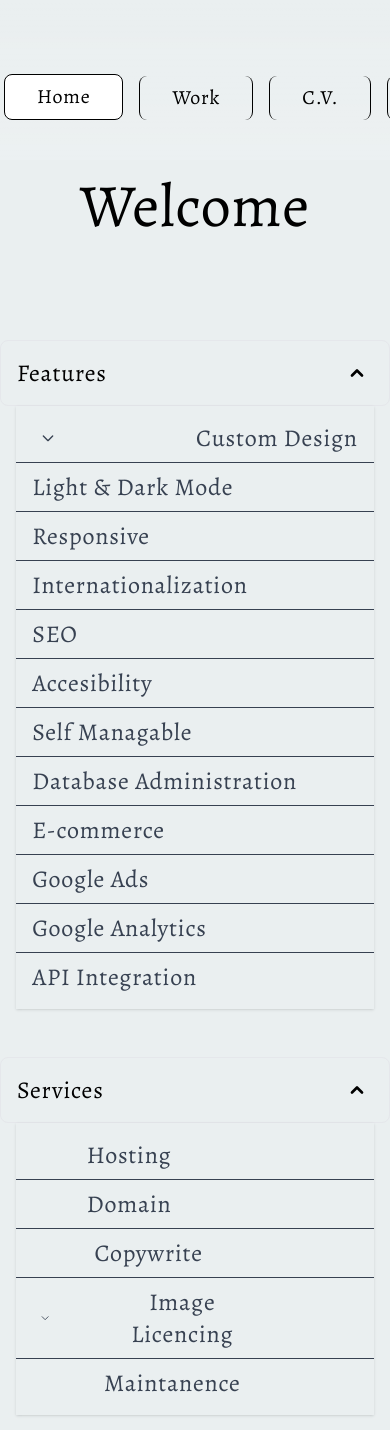
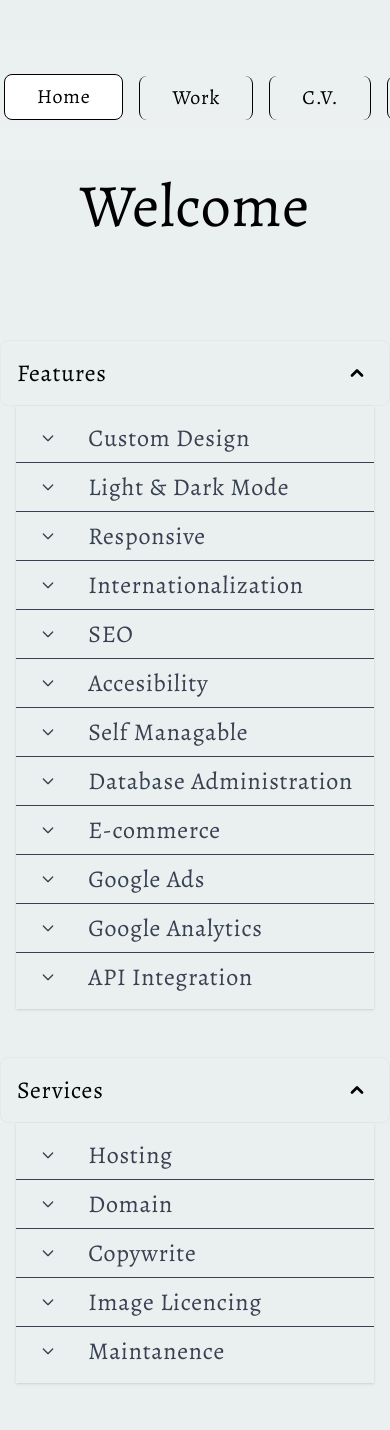
Before and after one commit to Tezcatlipoca0000/tez-web, a Next.js app: page /en in a window 390 px wide. Shown: the top 1430 px of the page. After the commit the page ends 1407 px from the top, so only its background shows below. Built offline with nearby package versions, Linux system fonts and the light colour scheme.

Commit message:
Fixed responsive design Features & Services

```diff
--- a/app/[locale]/components/Features.js
+++ b/app/[locale]/components/Features.js
@@ -150,112 +150,156 @@ export default function Features({ dictionary }) {
                     <ul className="py-2 text-gray-700 dark:text-gray-200 divide-y divide-current rounded-lg">
                         <li>
                             <button className="featBtn" onClick={toggleFeature}>
-                                <div className=" w-full flex items-center justify-between">
+                                <div className="flex items-center">
                                     <ArrowDown width="2"/>
-                                    <h3 className="">
+                                    <h3 className="ml-6">
                                         {dictionary.Features.customTitle}
                                     </h3>
                                 </div>
-                                <span className="featDesc text-center">
+                                <span className="featDesc">
                                     {dictionary.Features.customContent}
                                 </span>
                             </button>
                         </li>
                         <li>
                             <button className="featBtn">
+                                <div className="flex items-center">
+                                    <ArrowDown width="2"/>
+                                    <h3 className="ml-6">
                                         {dictionary.Features.colorTitle}
-
-                                <span className="featDesc text-center">
+                                    </h3>
+                                </div>
+                                <span className="featDesc">
                                     {dictionary.Features.colorContent}
                                 </span>
                             </button>
                         </li>
                         <li>
                             <button className="featBtn">
+                                <div className="flex items-center">
+                                    <ArrowDown width="2"/>
+                                    <h3 className="ml-6">
                                         {dictionary.Features.respTitle}
-
-                                <span className="featDesc text-center">
+                                    </h3>
+                                </div>
+                                <span className="featDesc">
                                     {dictionary.Features.respContent}
                                 </span>
                             </button>
                         </li>
                         <li>
                             <button className="featBtn">
+                                <div className="flex items-center">
+                                    <ArrowDown width="2"/>
+                                    <h3 className="ml-6">
                                         {dictionary.Features.interTitle}
-
-                                <span className="featDesc text-center">
+                                    </h3>
+                                </div>
+                                <span className="featDesc">
                                     {dictionary.Features.interContent}
                                 </span>
                             </button>
                         </li>
                         <li>
                             <button className="featBtn">
+                                <div className="flex items-center">
+                                    <ArrowDown width="2"/>
+                                    <h3 className="ml-6">
                                         {dictionary.Features.seoTitle}
-
-                                <span className="featDesc text-center">
+                                    </h3>
+                                </div>
+                                <span className="featDesc">
                                     {dictionary.Features.seoContent}
                                 </span>
                             </button>
                         </li>
                         <li>
                             <button className="featBtn">
+                                <div className="flex items-center">
+                                    <ArrowDown width="2"/>
+                                    <h3 className="ml-6">
                                         {dictionary.Features.accesibTitle}
-
-                                <span className="featDesc text-center">
+                                    </h3>
+                                </div>
+                                <span className="featDesc">
                                     {dictionary.Features.accesibContent}
                                 </span>
                             </button>
                         </li>
                         <li>
                             <button className="featBtn">
+                                <div className="flex items-center">
+                                    <ArrowDown width="2"/>
+                                    <h3 className="ml-6">
                                         {dictionary.Features.manageTitle}
-
-                                <span className="featDesc text-center">
+                                    </h3>
+                                </div>
+                                <span className="featDesc">
                                     {dictionary.Features.manageContent}
                                 </span>
                             </button>
                         </li>
                         <li>
                             <button className="featBtn">
+                                <div className="flex items-center">
+                                    <ArrowDown width="2"/>
+                                    <h3 className="ml-6">
                                         {dictionary.Features.dbTitle}
-
-                                <span className="featDesc text-center">
+                                    </h3>
+                                </div>
+                                <span className="featDesc">
                                     {dictionary.Features.dbContent}
                                 </span>
                             </button>
                         </li>
                         <li>
                             <button className="featBtn">
+                                <div className="flex items-center">
+                                    <ArrowDown width="2"/>
+                                    <h3 className="ml-6">
                                         {dictionary.Features.ecomTitle}
-
-                                <span className="featDesc text-center">
+                                    </h3>
+                                </div>
+                                <span className="featDesc">
                                     {dictionary.Features.ecomContent}
                                 </span>
                             </button>
                         </li>
                         <li>
                             <button className="featBtn">
+                                <div className="flex items-center">
+                                    <ArrowDown width="2"/>
+                                    <h3 className="ml-6">
                                         {dictionary.Features.adsTitle}
-
-                                <span className="featDesc text-center">
+                                    </h3>
+                                </div>
+                                <span className="featDesc">
                                     {dictionary.Features.adsContent}
                                 </span>
                             </button>
                         </li>
                         <li>
                             <button className="featBtn">
+                                <div className="flex items-center">
+                                    <ArrowDown width="2"/>
+                                    <h3 className="ml-6">
                                         {dictionary.Features.analTitle}
-
-                                <span className="featDesc text-center">
+                                    </h3>
+                                </div>
+                                <span className="featDesc">
                                     {dictionary.Features.analContent}
                                 </span>
                             </button>
                         </li>
                         <li>
                             <button className="featBtn">
+                                <div className="flex items-center">
+                                    <ArrowDown width="2"/>
+                                    <h3 className="ml-6">
                                         {dictionary.Features.apiTitle}
-
-                                <span className="featDesc text-center">
+                                    </h3>
+                                </div>
+                                <span className="featDesc">
                                     {dictionary.Features.apiContent}
                                 </span>
                             </button>
--- a/app/[locale]/components/Services.js
+++ b/app/[locale]/components/Services.js
@@ -23,7 +23,7 @@ export default function Services({ dictionary }) {
                         <button className="featBtn">
                             <div className="flex items-center">
                                 <ArrowDown width="2"/>
-                                <h3 className="ml-[33%]">
+                                <h3 className="ml-6">
                                     {dictionary.Services.hostTitle}
                                 </h3>
                             </div>
@@ -36,7 +36,7 @@ export default function Services({ dictionary }) {
                         <button className="featBtn">
                             <div className="flex items-center">
                                 <ArrowDown width="2"/>
-                                <h3 className="ml-[33%]">
+                                <h3 className="ml-6">
                                     {dictionary.Services.domTitle}
                                 </h3>
                             </div>
@@ -49,7 +49,7 @@ export default function Services({ dictionary }) {
                         <button className="featBtn">
                             <div className="flex items-center">
                                 <ArrowDown width="2"/>
-                                <h3 className="ml-[33%]">
+                                <h3 className="ml-6">
                                     {dictionary.Services.writeTitle}
                                 </h3>
                             </div>
@@ -62,7 +62,7 @@ export default function Services({ dictionary }) {
                         <button className="featBtn">
                             <div className="flex items-center">
                                 <ArrowDown width="2"/>
-                                <h3 className="ml-[33%]">
+                                <h3 className="ml-6">
                                     {dictionary.Services.imgTitle}
                                 </h3>
                             </div>
@@ -75,7 +75,7 @@ export default function Services({ dictionary }) {
                         <button className="featBtn">
                             <div className="flex items-center">
                                 <ArrowDown width="2"/>
-                                <h3 className="ml-[33%]">
+                                <h3 className="ml-6">
                                     {dictionary.Services.maintTitle}
                                 </h3>
                             </div>
--- a/app/[locale]/globals.css
+++ b/app/[locale]/globals.css
@@ -72,7 +72,7 @@
   }
 
   .featDesc {
-    @apply w-auto h-auto max-h-0 max-w-0 overflow-hidden opacity-0 text-xl
+    @apply w-auto h-auto max-h-0 max-w-0 overflow-hidden opacity-0 text-xl text-justify
   }
 
   .descAppear {
```
Lines whose indentation alone changed are shown as unchanged.
